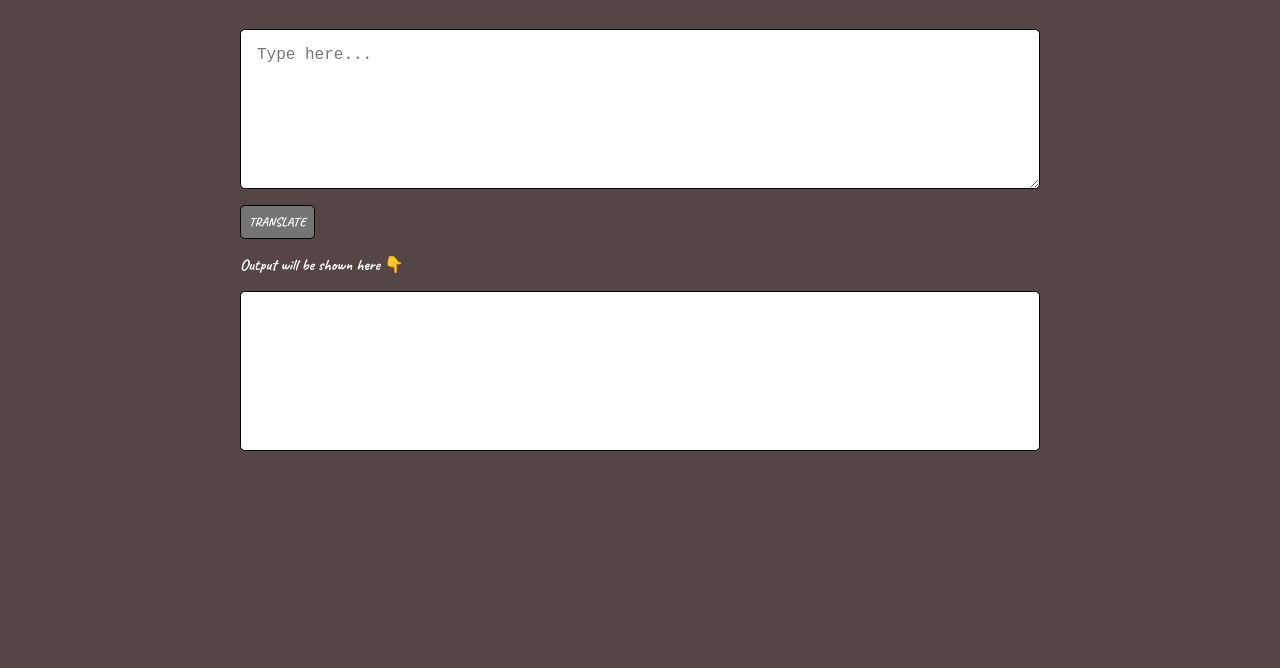
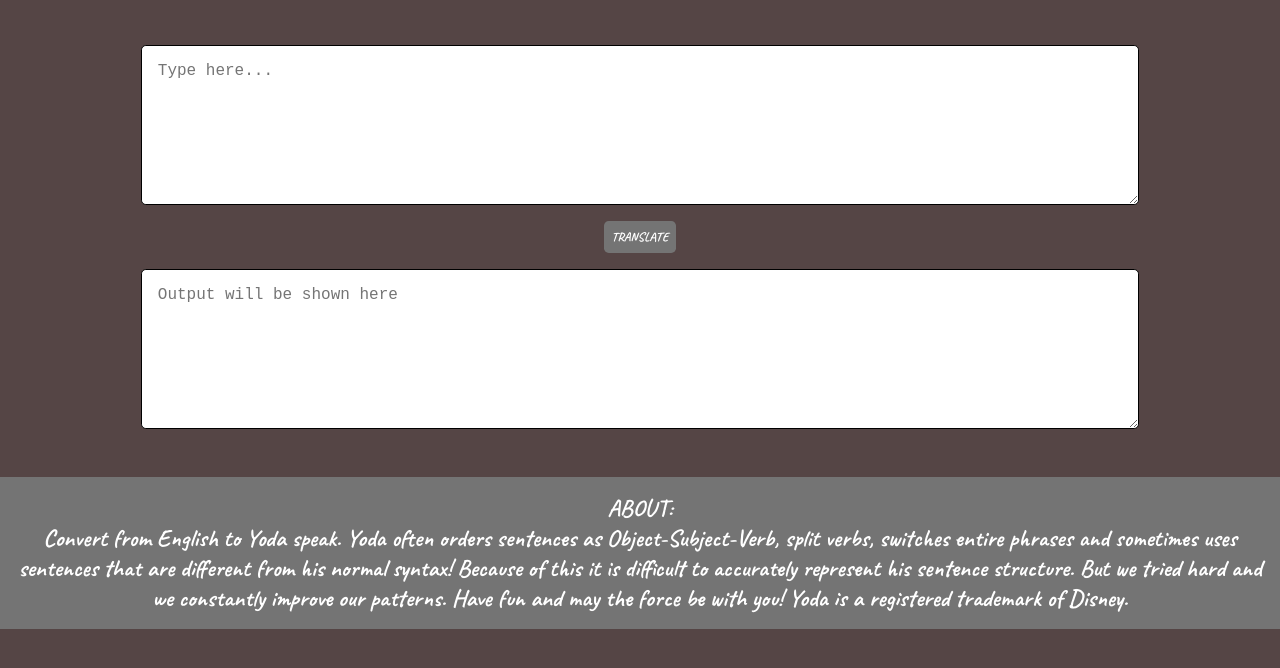
Before and after one commit to himadri2110/neoG-markSeven, a plain HTML site: page index.html in a window 1280 px wide. Shown: the part 76-744 px from the top of the page. Drawn offline with Linux system fonts and the light colour scheme.

Commit message:
feat: Added footer

```diff
--- a/index.html
+++ b/index.html
@@ -21,13 +21,19 @@
 
     <h1>Yoda Speak</h1>
 
-    <textarea id="txt-input" placeholder="Type here..."></textarea>
+    <main>
+        <textarea id="txt-input" placeholder="Type here..."></textarea>
 
-    <button id="btn-translate">Translate</button>
+        <button id="btn-translate">Translate</button>
 
-    <div class="output-msg">Output will be shown here 👇</div>
+        <textarea id="output" placeholder="Output will be shown here"></textarea>
+    </main>
 
-    <div id="output"></div>
+    <div class="about">
+        ABOUT:
+        <br>
+        Convert from English to Yoda speak. Yoda often orders sentences as Object-Subject-Verb, split verbs, switches entire phrases and sometimes uses sentences that are different from his normal syntax! Because of this it is difficult to accurately represent his sentence structure. But we tried hard and we constantly improve our patterns. Have fun and may the force be with you! Yoda is a registered trademark of Disney.
+    </div>
 
     <script src="./app.js"></script>
 
--- a/style.css
+++ b/style.css
@@ -4,13 +4,17 @@
     box-sizing: border-box;
 }
 
+html {
+    position: relative;
+}
+
 body {
-    height: 100vh;
-    margin: 0 15rem;
+    min-height: 100vh;
+    display: flex;
+    flex-direction: column;
     background-color: rgb(85, 69, 69);
     color: white;
     font-family: 'Caveat', cursive;
-    overflow: hidden;
 }
 
 h1 {
@@ -19,10 +23,15 @@ h1 {
     text-transform: uppercase;
 }
 
+main {
+    margin: 1rem;
+}
+
 #txt-input, #output {
+    margin: auto;
     display: block;
     padding: 1rem;
-    width: calc(100vw - 30rem);
+    width: 80%;
     height: 20vh;
     font-size: 1rem;
     outline: none;
@@ -31,20 +40,32 @@ h1 {
 }
 
 button {
-    margin: 1rem 0;
+    display: block;
+    margin: 1rem auto;
     padding: 0.5rem;
     font-size: 0.8rem;
     font-family: 'Caveat', cursive;
     text-transform: uppercase;
     border-radius: 0.3rem;
-    border: 1px solid black;
     background-color: rgb(116, 116, 116);
     color: white;
     outline: none;
+    border: none;
     cursor: pointer;
 }
 
 #output {
-    margin: 1rem 0;
     background-color: white;
 }
+
+div.about {
+    margin-top: 2rem;
+    width: 100%;
+    bottom: 0;
+    left: 0;
+    background-color: rgb(116, 116, 116);
+    color: white;
+    text-align: center;
+    font-size: 1.5rem;
+    padding: 1rem;
+}
```
